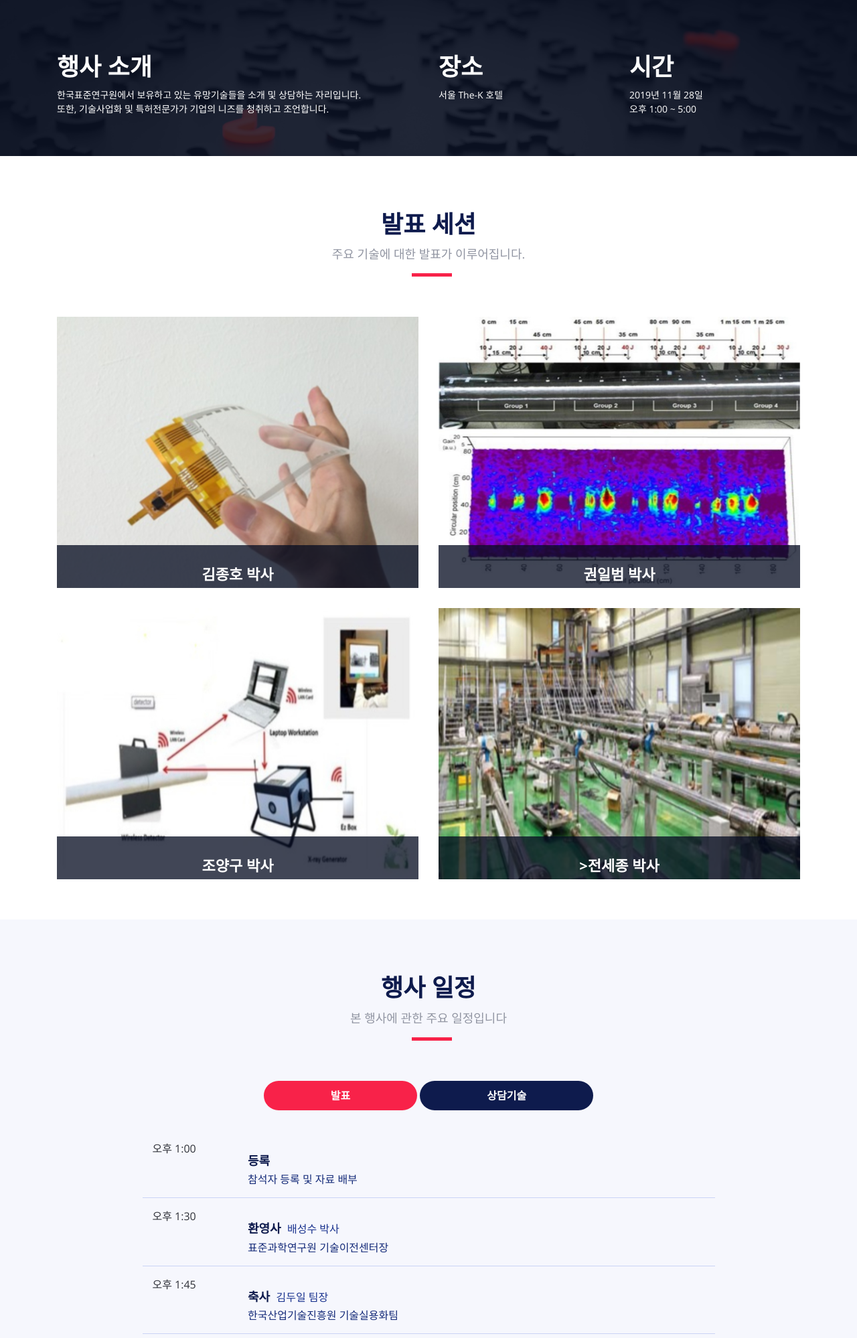
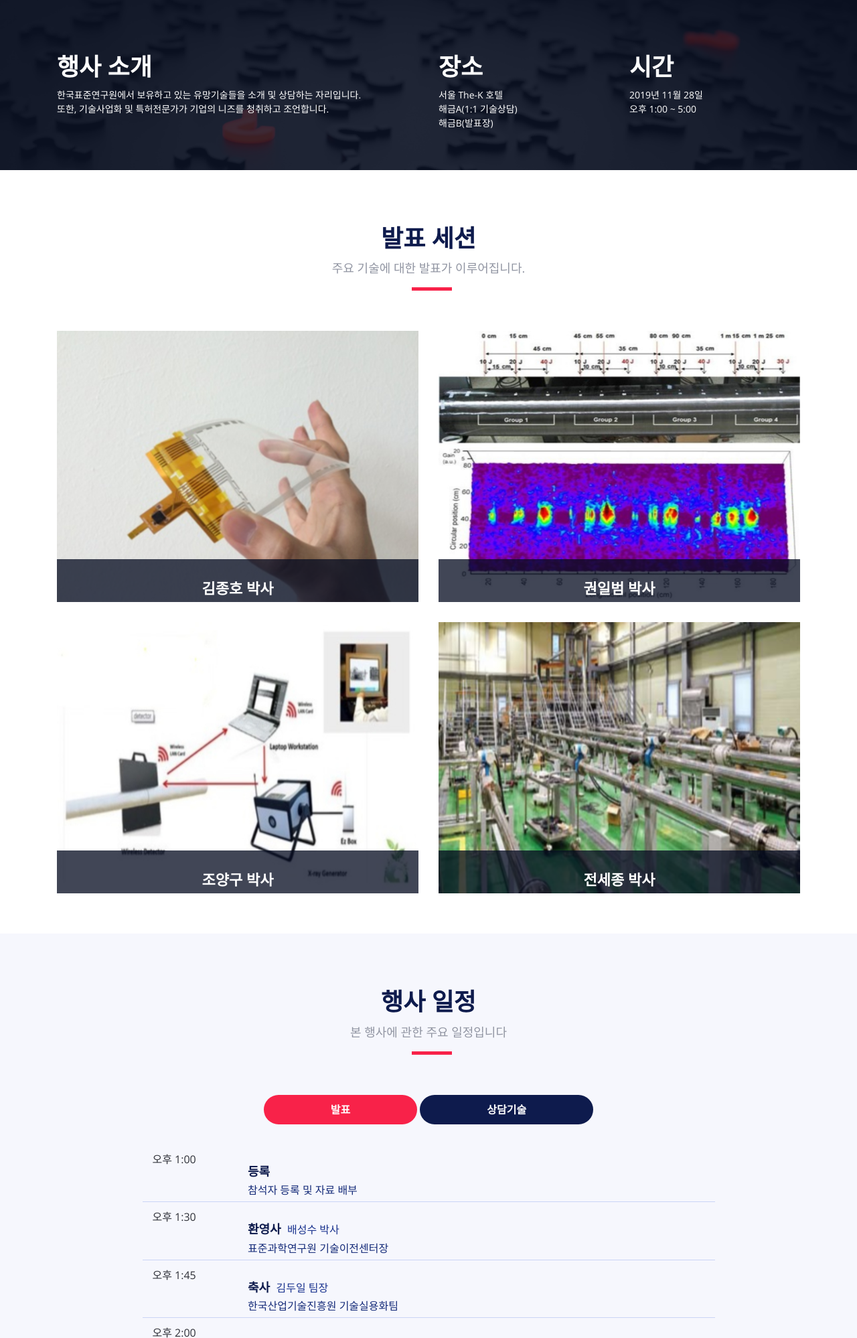
Before and after one commit to patentoffice/krisstechday.github.io, a plain HTML site: page index.html in a window 1280 px wide. Shown: the part 802-2800 px from the top of the page at 67% size. Drawn offline with nearby package versions, Linux system fonts and the light colour scheme.

Commit message:
장소 수정

```diff
--- a/css/style.css
+++ b/css/style.css
@@ -839,9 +839,10 @@ body.mobile-nav-active #mobile-nav-toggle {
 
 #schedule .schedule-item {
   border-bottom: 1px solid #cad4f6;
-  padding-top: 15px;
-  padding-bottom: 15px;
+  padding-top: 10px;
+  padding-bottom: 5px;
   transition: background-color ease-in-out 0.3s;
+  vertical-align:middle;
 }
 
 #schedule .schedule-item:hover {
@@ -851,6 +852,7 @@ body.mobile-nav-active #mobile-nav-toggle {
 #schedule .schedule-item time {
   padding-bottom: 5px;
   display: inline-block;
+  vertical-align:middle;
 }
 
 #schedule .schedule-item .speaker {
--- a/index.html
+++ b/index.html
@@ -69,7 +69,8 @@
   <section id="intro">
     <div class="intro-container wow fadeIn">
       <h1 class="mb-4 pb-0">한국표준과학연구원<br><span>기술사업화</span>Day</h1>
-      <p class="mb-4 pb-0">2019년 11월 28일 오후 1:00 ~ 5:00, 서울 The-K 호텔</p>
+      <p class="mb-4 pb-0">2019년 11월 28일 오후 1:00 ~ 5:00, 서울 The-K 호텔<br>해금A,B홀
+      </p>
   <!--    <a href="https://www.youtube.com/watch?v=jDDaplaOz7Q" class="venobox play-btn mb-4" data-vbtype="video"
         data-autoplay="true"></a>-->
       <a href="#about" class="about-btn scrollto">행사 알아보기</a>
@@ -90,7 +91,7 @@
           </div>
           <div class="col-lg-3">
             <h2>장소</h2>
-            <p>서울 The-K 호텔</p>
+            <p>서울 The-K 호텔<br>해금A(1:1 기술상담)<br>해금B(발표장)</p>
           </div>
           <div class="col-lg-3">
             <h2>시간</h2>
@@ -141,7 +142,7 @@
             <div class="speaker">
               <img src="img/speakers/4.jpg" alt="Speaker 4" class="img-fluid">
               <div class="details">
-                <h3>>전세종 박사</a></h3>
+                <h3>전세종 박사</a></h3>
                 <p>물 유량 측정 표준기술을 응용한 초음파 유량계</p>
               </div>
             </div>
```
